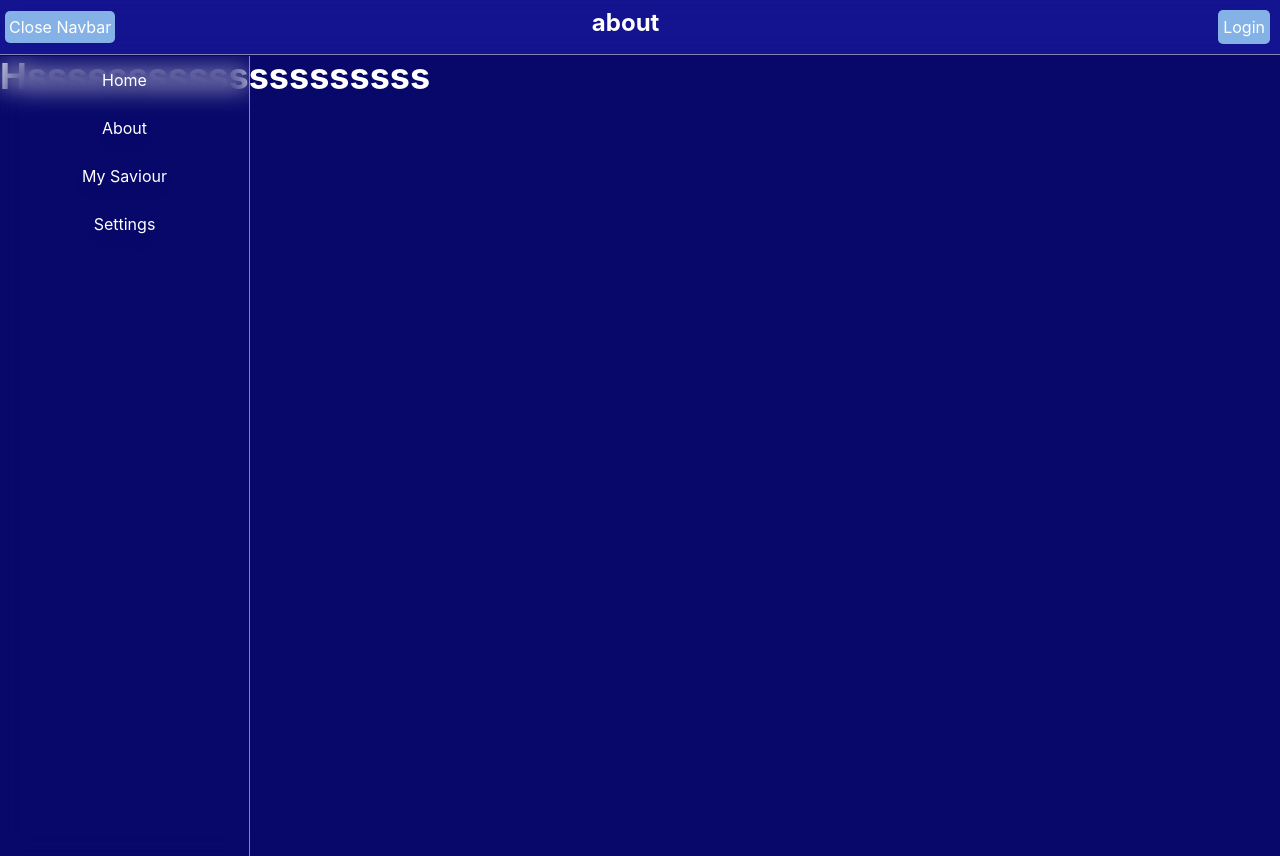
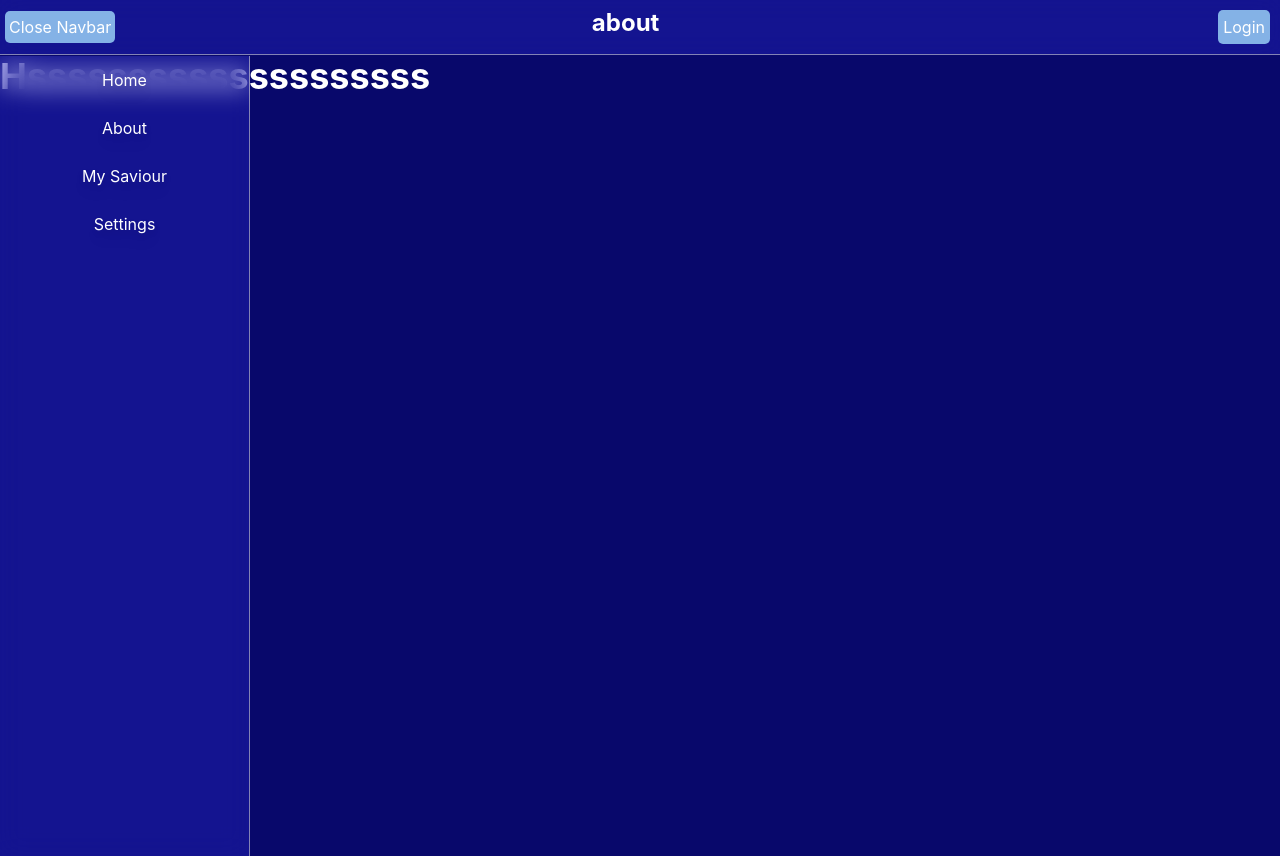
Before and after one commit to acid4sigmas/acid4sigmas-frontend, a React (Create React App) app: page /about in a window 1280 px wide. Both pictures are taken after a click on the button "Open Navbar". Built offline with nearby package versions, Linux system fonts and the light colour scheme.

Commit message:
fixed navbar

```diff
--- a/src/index.css
+++ b/src/index.css
@@ -85,3 +85,15 @@ details {
 span {
   color: var(--primary-text-color);
 }
+
+.navbar::before {
+  content: '';
+  position: absolute;
+  top: 0;
+  left: 0;
+  right: 0;
+  bottom: 0;
+  background-color: var(--background-color-secondary);
+  opacity: var(--transparency);
+  z-index: -1;
+}
--- a/src/tsx/Navbar.tsx
+++ b/src/tsx/Navbar.tsx
@@ -2,13 +2,18 @@ import { Link, useNavigate } from "react-router-dom";
 
 import { CenteredContainer } from "../components/Container";
 import NavbarLink from "../components/NavLink";
+import { useEffect, useState } from "react";
 
 
 export default function NavBar() {
     const nav = useNavigate();
 
+
+
     return (
-        <div className="w-[250px] fixed h-[100vh] backdrop-blur border-r border-[rgba(255,255,255,calc(var(--transparency)+0.25))] z-10 overflow-hidden ">
+        <div
+            className="w-[250px] fixed h-[100vh] backdrop-blur border-r border-[rgba(255,255,255,calc(var(--transparency)+0.25))] z-10 overflow-hidden navbar"
+        >
             <CenteredContainer>
                 <NavbarLink to="/" label="Home" />
                 <NavbarLink to="/about" label="About" />
--- a/tailwind.config.js
+++ b/tailwind.config.js
@@ -32,6 +32,27 @@ module.exports = {
       "smh": {'max': '620px'}
     }
   },
-  plugins: []
+  plugins: [
+    function ({ addUtilities }) {
+      const newUtilities = {
+        '.before-element': {
+          position: 'relative',
+        },
+        '.before-element::before': {
+          content: "''",
+          position: 'absolute',
+          top: '0',
+          left: '0',
+          right: '0',
+          bottom: '0',
+          backgroundColor: 'var(--background-color-secondary)',
+          opacity: 'var(--transparency)',
+          zIndex: '-1',
+        },
+      }
+
+      addUtilities(newUtilities, ['responsive', 'hover'])
+    },
+  ],
 
 }
```
